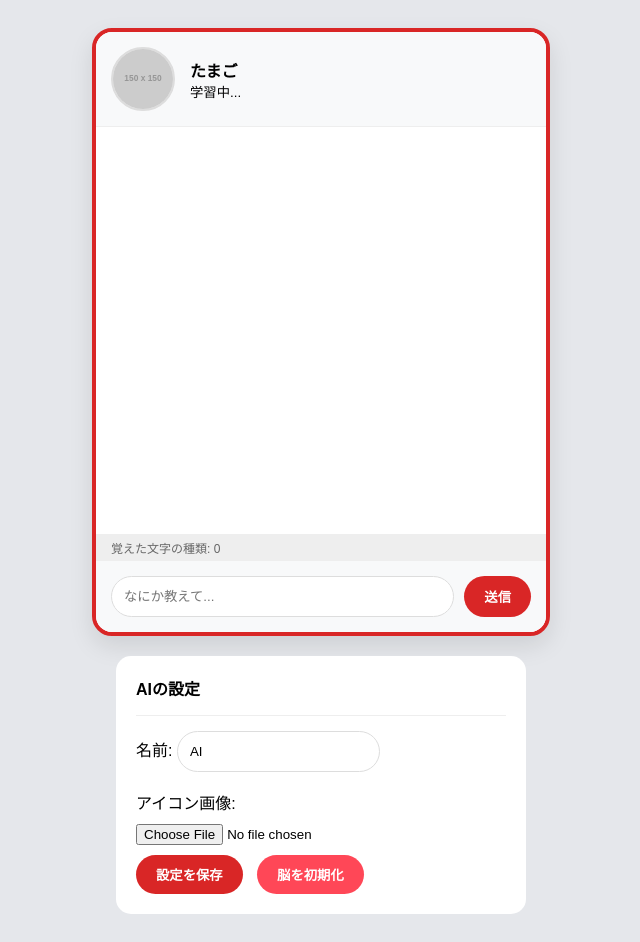
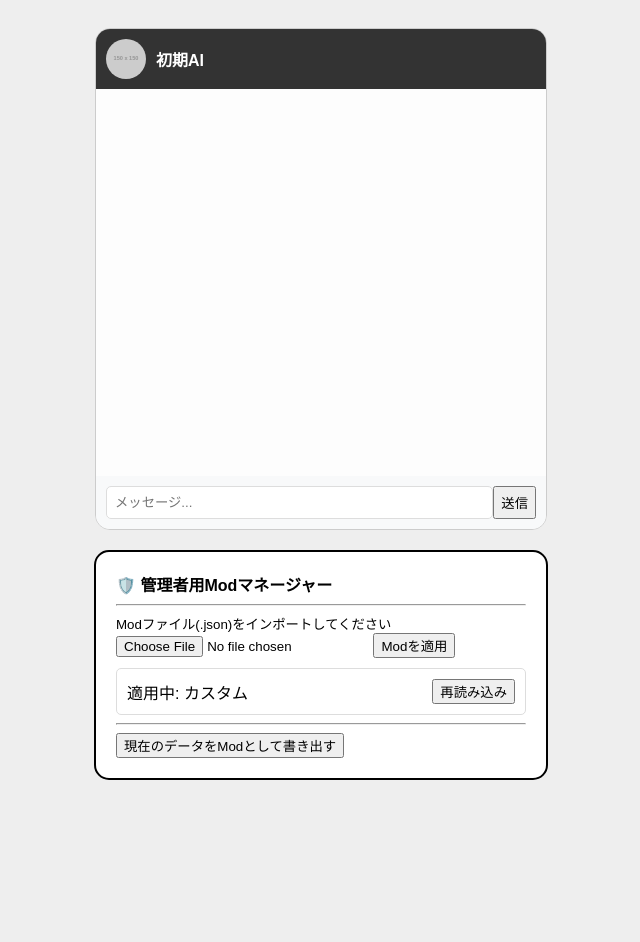
Before and after one commit to roboton1/Kasu-AI, a plain HTML site: page index.html in a window 1280 px wide. Both pictures are taken after a click on the button "送信". Shown: the whole page, without its empty margins (319-959 px from the left). After the commit the page ends 808 px from the top, so only its background shows below. Drawn offline with Linux system fonts and the light colour scheme; placeholder pictures from the web are drawn by us.

Commit message:
Update index.html

```diff
--- a/index.html
+++ b/index.html
@@ -4,170 +4,135 @@
     <meta charset="UTF-8">
     <meta name="viewport" content="width=device-width, initial-scale=1.0">
     <title>貸すAI</title>
-    <style>
-        :root { --main-color: #0084ff; }
-        body { font-family: sans-serif; background: #e5e7eb; display: flex; flex-direction: column; align-items: center; padding: 20px; }
-        #chat-container { width: 100%; max-width: 450px; height: 600px; background: white; border-radius: 20px; box-shadow: 0 10px 25px rgba(0,0,0,0.1); display: flex; flex-direction: column; overflow: hidden; border: 4px solid var(--main-color); transition: border-color 0.5s; }
-        .ai-info { display: flex; align-items: center; padding: 15px; background: #f8f9fa; border-bottom: 1px solid #eee; }
-        #ai-img { width: 60px; height: 60px; border-radius: 50%; margin-right: 15px; object-fit: cover; border: 2px solid #ddd; background: #eee; }
+    <style id="mod-style">
+        :root { --main-color: #444; }
+        body { font-family: sans-serif; background: #eee; display: flex; flex-direction: column; align-items: center; padding: 20px; transition: 0.3s; background-size: cover; background-position: center; }
+        #chat-container { width: 100%; max-width: 450px; height: 500px; background: rgba(255,255,255,0.9); border-radius: 15px; display: flex; flex-direction: column; overflow: hidden; border: 1px solid #ccc; }
         #messages { flex: 1; overflow-y: auto; padding: 20px; display: flex; flex-direction: column; gap: 10px; }
-        .msg { padding: 10px 15px; border-radius: 15px; max-width: 80%; line-height: 1.4; word-wrap: break-word; }
-        .user-msg { background: var(--main-color); color: white; align-self: flex-end; }
-        .ai-msg { background: #f1f0f0; color: #333; align-self: flex-start; }
-        .mutter-msg { font-style: italic; color: #999; font-size: 0.8em; border: 1px dashed #ccc; }
-        .input-area { display: flex; padding: 15px; background: #f8f9fa; gap: 10px; }
-        input[type="text"] { flex: 1; padding: 12px; border: 1px solid #ddd; border-radius: 25px; outline: none; }
-        button { padding: 10px 20px; background: var(--main-color); color: white; border: none; border-radius: 25px; cursor: pointer; font-weight: bold; }
-        .settings { margin-top: 20px; background: white; padding: 20px; border-radius: 15px; width: 100%; max-width: 410px; box-sizing: border-box; }
-        .status-bar { font-size: 12px; color: #666; padding: 5px 15px; background: #eee; }
-        input[type="file"] { margin: 10px 0; }
-        hr { border: 0; border-top: 1px solid #eee; margin: 15px 0; }
+        .msg { padding: 10px; border-radius: 10px; max-width: 80%; }
+        .user-msg { background: #007bff; color: white; align-self: flex-end; }
+        .ai-msg { background: #e9ecef; align-self: flex-start; }
+        .input-area { display: flex; padding: 10px; background: #f8f9fa; }
+        input[type="text"] { flex: 1; padding: 8px; border: 1px solid #ddd; border-radius: 5px; }
+        .admin-panel { margin-top: 20px; background: white; padding: 20px; border-radius: 15px; width: 100%; max-width: 410px; border: 2px solid #000; }
+        .mod-card { border: 1px solid #ddd; padding: 10px; margin-top: 10px; border-radius: 5px; display: flex; justify-content: space-between; align-items: center; }
     </style>
 </head>
-<body>
+<body id="body-bg">
 
 <div id="chat-container">
-    <div class="ai-info">
-        <img id="ai-img" src="">
-        <div>
-            <strong id="ai-name">AI</strong><br>
-            <small id="ai-status">学習中...</small>
-        </div>
+    <div style="padding:10px; background:#333; color:white; display:flex; align-items:center;">
+        <img id="ai-img" src="" style="width:40px; height:40px; border-radius:50%; margin-right:10px;">
+        <strong id="ai-name">AI</strong>
     </div>
     <div id="messages"></div>
-    <div id="status-info" class="status-bar">語彙数: 0</div>
     <div class="input-area">
-        <input type="text" id="user-input" placeholder="なにか教えて...">
+        <input type="text" id="user-input" placeholder="メッセージ...">
         <button onclick="chat()">送信</button>
     </div>
 </div>
 
-<div class="settings">
-    <strong>AIの設定</strong><hr>
-    名前: <input type="text" id="set-name" value="AI"><br><br>
-    アイコン画像: <br>
-    <input type="file" id="image-upload" accept="image/*"><br>
-    <button onclick="saveSettings()">設定を保存</button>
-    <button onclick="resetBrain()" style="background:#ff4757; margin-left: 10px;">脳を初期化</button>
+<div class="admin-panel">
+    <strong>🛡️ 管理者用Modマネージャー</strong><hr>
+    <small>Modファイル(.json)をインポートしてください</small><br>
+    <input type="file" id="mod-upload" accept=".json">
+    <button onclick="importMod()">Modを適用</button>
+
+    <div id="mod-list-display">
+        </div>
+    <hr>
+    <button onclick="exportCurrentMod()">現在のデータをModとして書き出す</button>
 </div>
 
 <script>
-    // 記憶と設定の読み込み
-    let brain = JSON.parse(localStorage.getItem('ai_brain_v3') || '{}');
-    let config = JSON.parse(localStorage.getItem('ai_config_v3') || '{"name":"たまご","image":""}');
-    let mutterTimer;
+    let currentMod = JSON.parse(localStorage.getItem('active_mod') || '{"aiName":"初期AI","brain":{},"aiImage":"","backgroundImage":""}');
 
-    function updateUI() {
-        document.getElementById('ai-name').innerText = config.name;
-        // 画像が設定されていなければデフォルト画像
-        document.getElementById('ai-img').src = config.image || "https://placehold.jp/150x150.png?text=NoImage";
+    function applyMod(data) {
+        currentMod = data;
+        localStorage.setItem('active_mod', JSON.stringify(currentMod));
 
-        const vocabSize = Object.keys(brain).length;
-        document.getElementById('status-info').innerText = `覚えた文字の種類: ${vocabSize}`;
+        // UIの反映
+        document.getElementById('ai-name').innerText = currentMod.aiName;
+        document.getElementById('ai-img').src = currentMod.aiImage || "https://placehold.jp/150x150.png";
+        if(currentMod.backgroundImage) {
+            document.getElementById('body-bg').style.backgroundImage = `url(${currentMod.backgroundImage})`;
+        }
+        if(currentMod.customCSS) {
+            document.getElementById('mod-style').innerHTML += currentMod.customCSS;
+        }
 
-        const hue = Math.min(vocabSize * 2, 210);
-        document.documentElement.style.setProperty('--main-color', `hsl(${hue}, 70%, 50%)`);
+        // Modリスト表示の更新
+        document.getElementById('mod-list-display').innerHTML = `
+            <div class="mod-card">
+                <span>適用中: ${currentMod.modName || 'カスタム'}</span>
+                <button onclick="location.reload()">再読み込み</button>
+            </div>`;
     }
 
-    // 画像をBase64形式に変換して保存する
-    function saveSettings() {
-        const nameInput = document.getElementById('set-name').value;
-        const fileInput = document.getElementById('image-upload');
-        const file = fileInput.files[0];
-
-        config.name = nameInput;
-
-        if (file) {
-            const reader = new FileReader();
-            reader.onload = function(e) {
-                config.image = e.target.result; // 画像をテキストデータ化
-                finishSaving();
-            };
-            reader.readAsDataURL(file);
-        } else {
-            finishSaving();
-        }
+    function importMod() {
+        const file = document.getElementById('mod-upload').files[0];
+        if (!file) return;
+        const reader = new FileReader();
+        reader.onload = (e) => {
+            try {
+                const json = JSON.parse(e.target.result);
+                applyMod(json);
+                alert("Modを適用しました！");
+            } catch (err) {
+                alert("Modファイルの形式が正しくありません");
+            }
+        };
+        reader.readAsText(file);
     }
 
-    function finishSaving() {
-        localStorage.setItem('ai_config_v3', JSON.stringify(config));
-        updateUI();
-        alert("設定を保存しました！");
+    function exportCurrentMod() {
+        const blob = new Blob([JSON.stringify(currentMod, null, 2)], {type: 'application/json'});
+        const url = URL.createObjectURL(blob);
+        const a = document.createElement('a');
+        a.href = url;
+        a.download = `${currentMod.aiName}_mod.json`;
+        a.click();
     }
 
-    function resetBrain() {
-        if(confirm("すべてを忘れて「無能」に戻ってもいいですか？")) {
-            localStorage.clear();
-            location.reload();
+    // 学習・チャット機能（簡略版）
+    function learn(text) {
+        let b = currentMod.brain;
+        for (let i = 0; i < text.length - 1; i++) {
+            let c = text[i], n = text[i+1];
+            if (!b[c]) b[c] = [];
+            b[c].push(n);
         }
+        localStorage.setItem('active_mod', JSON.stringify(currentMod));
     }
 
-    function learn(text) {
-        if (text.length < 2) return;
-        for (let i = 0; i < text.length - 1; i++) {
-            let c = text[i], n = text[i+1];
-            if (!brain[c]) brain[c] = [];
-            brain[c].push(n);
-        }
-        let last = text[text.length - 1];
-        if (!brain[last]) brain[last] = [];
-        brain[last].push(null);
-        localStorage.setItem('ai_brain_v3', JSON.stringify(brain));
-        updateUI();
-    }
-
-    function generateReply(input = "") {
-        let keys = Object.keys(brain);
-        if (keys.length === 0) return "......？";
-        let candidates = input.split('').filter(c => brain[c]);
-        let curr = candidates.length > 0 ? candidates[Math.floor(Math.random() * candidates.length)] : keys[Math.floor(Math.random() * keys.length)];
+    function generateReply(input) {
+        let b = currentMod.brain;
+        let keys = Object.keys(b);
+        if (keys.length === 0) return "......";
+        let curr = input[0] && b[input[0]] ? input[0] : keys[Math.floor(Math.random() * keys.length)];
         let res = "";
-        for (let i = 0; i < 25; i++) {
+        for (let i = 0; i < 20; i++) {
             if (!curr) break;
             res += curr;
-            let nexts = brain[curr];
-            curr = nexts[Math.floor(Math.random() * nexts.length)];
+            curr = b[curr] ? b[curr][Math.floor(Math.random() * b[curr].length)] : null;
         }
         return res;
     }
 
-    function addMessage(who, text, type = "") {
-        const msgDiv = document.getElementById('messages');
-        const div = document.createElement('div');
-        div.className = `msg ${who === 'user' ? 'user-msg' : 'ai-msg'} ${type}`;
-        div.innerHTML = `<strong>${who === 'user' ? 'あなた' : config.name}:</strong> ${text}`;
-        msgDiv.appendChild(div);
-        msgDiv.scrollTop = msgDiv.scrollHeight;
+    function chat() {
+        const input = document.getElementById('user-input');
+        const text = input.value.trim();
+        if(!text) return;
+        document.getElementById('messages').innerHTML += `<div class="msg user-msg">${text}</div>`;
+        const reply = generateReply(text);
+        learn(text);
+        setTimeout(() => {
+            document.getElementById('messages').innerHTML += `<div class="msg ai-msg">${reply}</div>`;
+        }, 500);
+        input.value = '';
     }
 
-    function chat() {
-        const inputElem = document.getElementById('user-input');
-        const text = inputElem.value.trim();
-        if (!text) return;
-
-        addMessage('user', text);
-        learn(text);
-
-        clearTimeout(mutterTimer);
-        setTimeout(() => {
-            addMessage('ai', generateReply(text));
-            startMuttering();
-        }, 600);
-        inputElem.value = '';
-    }
-
-    function startMuttering() {
-        clearTimeout(mutterTimer);
-        mutterTimer = setTimeout(() => {
-            if(Object.keys(brain).length > 3) {
-                addMessage('ai', generateReply(), 'mutter-msg');
-            }
-            startMuttering();
-        }, 20000);
-    }
-
-    updateUI();
-    startMuttering();
+    applyMod(currentMod);
 </script>
 </body>
 </html>
```
